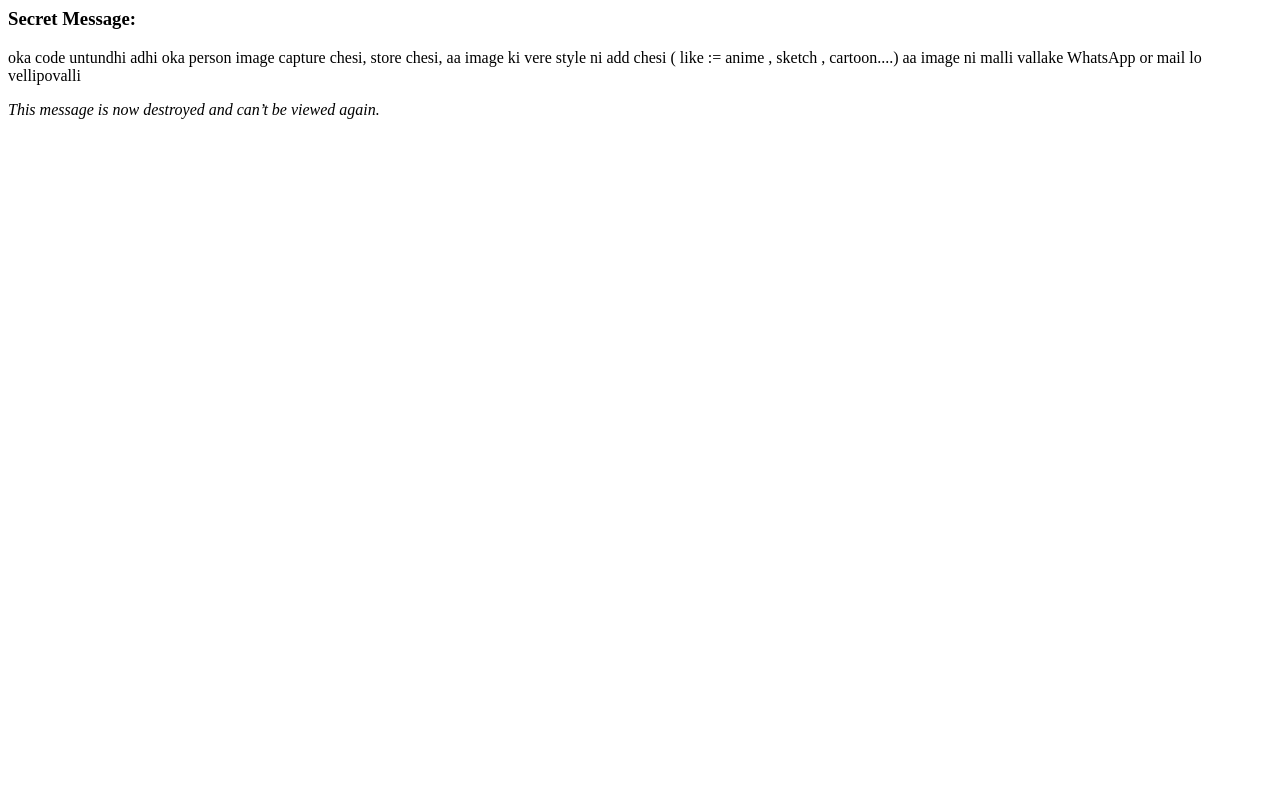
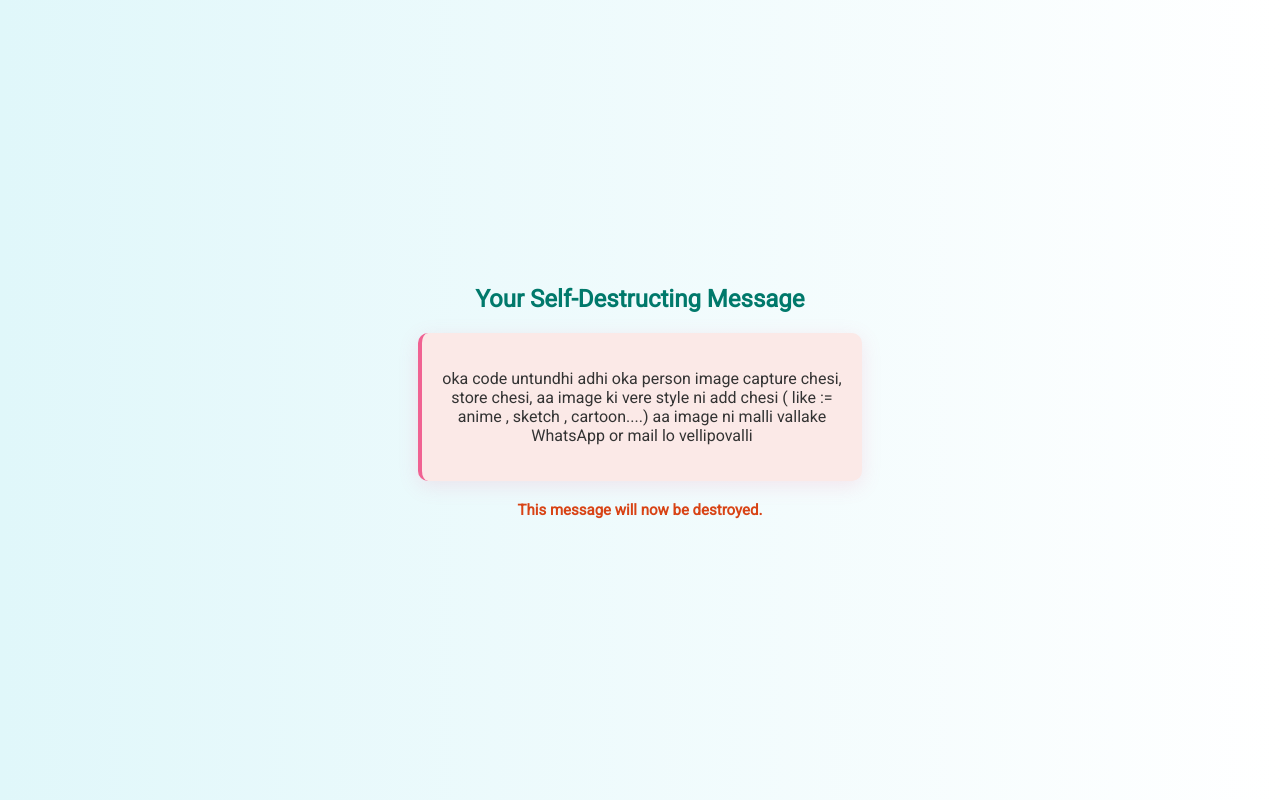
Before and after one commit to ADIGANESHREDDY43/adiyouth, a Flask app: page /view/337c6826-d436-4b80-b166-f753d45588d9 in a window 1280 px wide. Run offline with Flask 3, Linux system fonts and the light colour scheme; data comes from the database, SQL or seed files in the repository.

Commit message:
Update view.html

```diff
--- a/templates/view.html
+++ b/templates/view.html
@@ -1,3 +1,75 @@
-<h3>Secret Message:</h3>
-<p>{{ content }}</p>
-<p><em>This message is now destroyed and can’t be viewed again.</em></p>
+<!DOCTYPE html>
+<html lang="en">
+<head>
+  <meta charset="UTF-8">
+  <title>View Message</title>
+  <link href="https://fonts.googleapis.com/css2?family=Roboto&display=swap" rel="stylesheet">
+  <style>
+    body {
+      margin: 0;
+      padding: 0;
+      font-family: 'Roboto', sans-serif;
+      background: linear-gradient(to right, #e0f7fa, #ffffff);
+      display: flex;
+      justify-content: center;
+      align-items: center;
+      flex-direction: column;
+      height: 100vh;
+      text-align: center;
+    }
+
+    h2 {
+      color: #00796b;
+      margin-bottom: 20px;
+      animation: fadeInDown 0.6s ease;
+    }
+
+    .message-box {
+      background-color: #fbe9e7;
+      padding: 20px;
+      border-left: 4px solid #f06292;
+      border-radius: 10px;
+      width: 90%;
+      max-width: 400px;
+      box-shadow: 0 5px 20px rgba(240, 98, 146, 0.15);
+      animation: fadeIn 0.8s ease;
+    }
+
+    .message-box p {
+      font-size: 16px;
+      color: #333;
+      word-wrap: break-word;
+    }
+
+    .note {
+      color: #d84315;
+      margin-top: 20px;
+      font-weight: bold;
+      font-size: 15px;
+      animation: fadeInUp 1s ease;
+    }
+
+    @keyframes fadeIn {
+      from { opacity: 0; transform: scale(0.9); }
+      to { opacity: 1; transform: scale(1); }
+    }
+
+    @keyframes fadeInDown {
+      from { opacity: 0; transform: translateY(-20px); }
+      to { opacity: 1; transform: translateY(0); }
+    }
+
+    @keyframes fadeInUp {
+      from { opacity: 0; transform: translateY(20px); }
+      to { opacity: 1; transform: translateY(0); }
+    }
+  </style>
+</head>
+<body>
+  <h2>Your Self-Destructing Message</h2>
+  <div class="message-box">
+    <p>{{ content }}</p>
+  </div>
+  <p class="note">This message will now be destroyed.</p>
+</body>
+</html>
```
